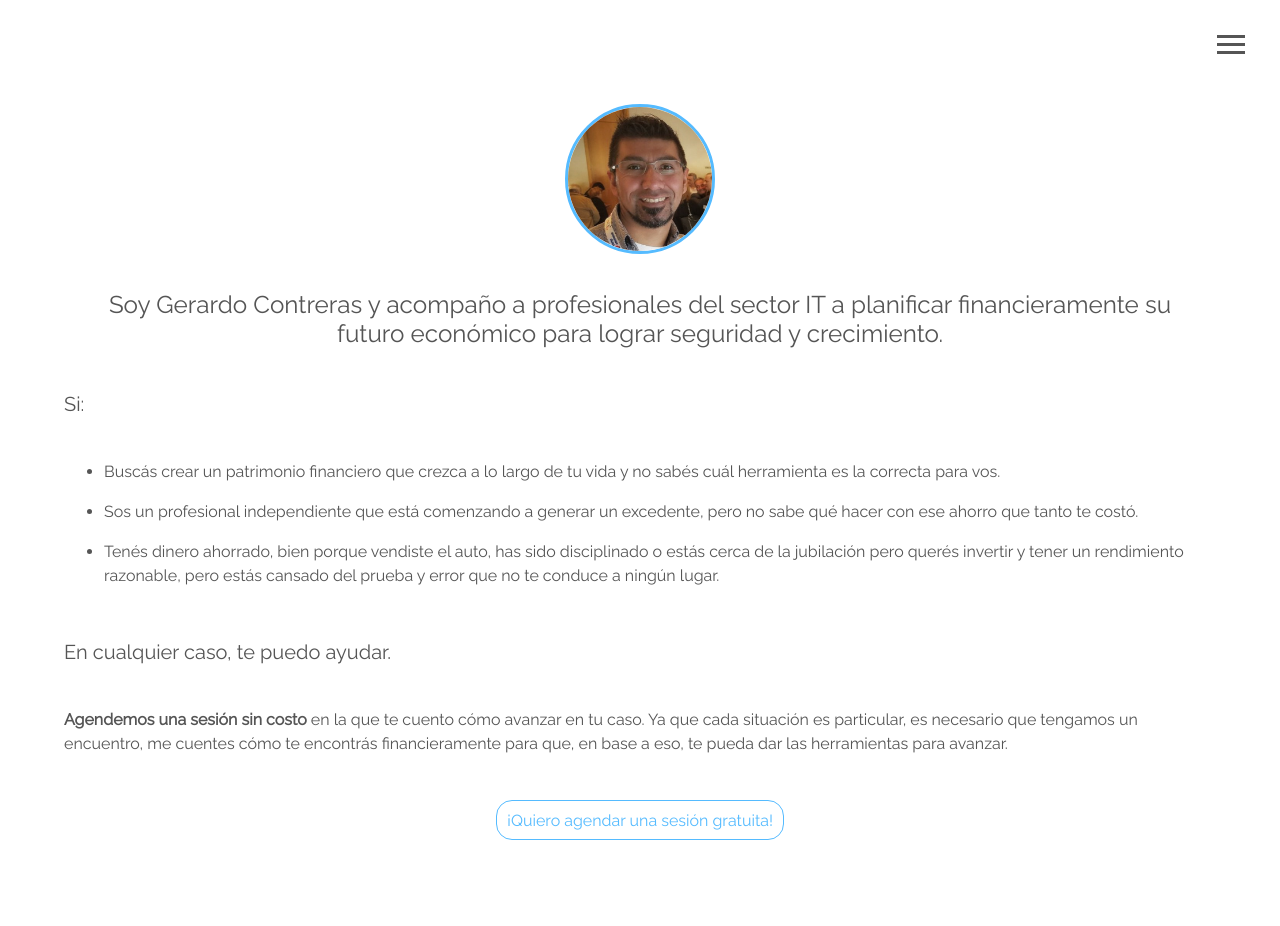
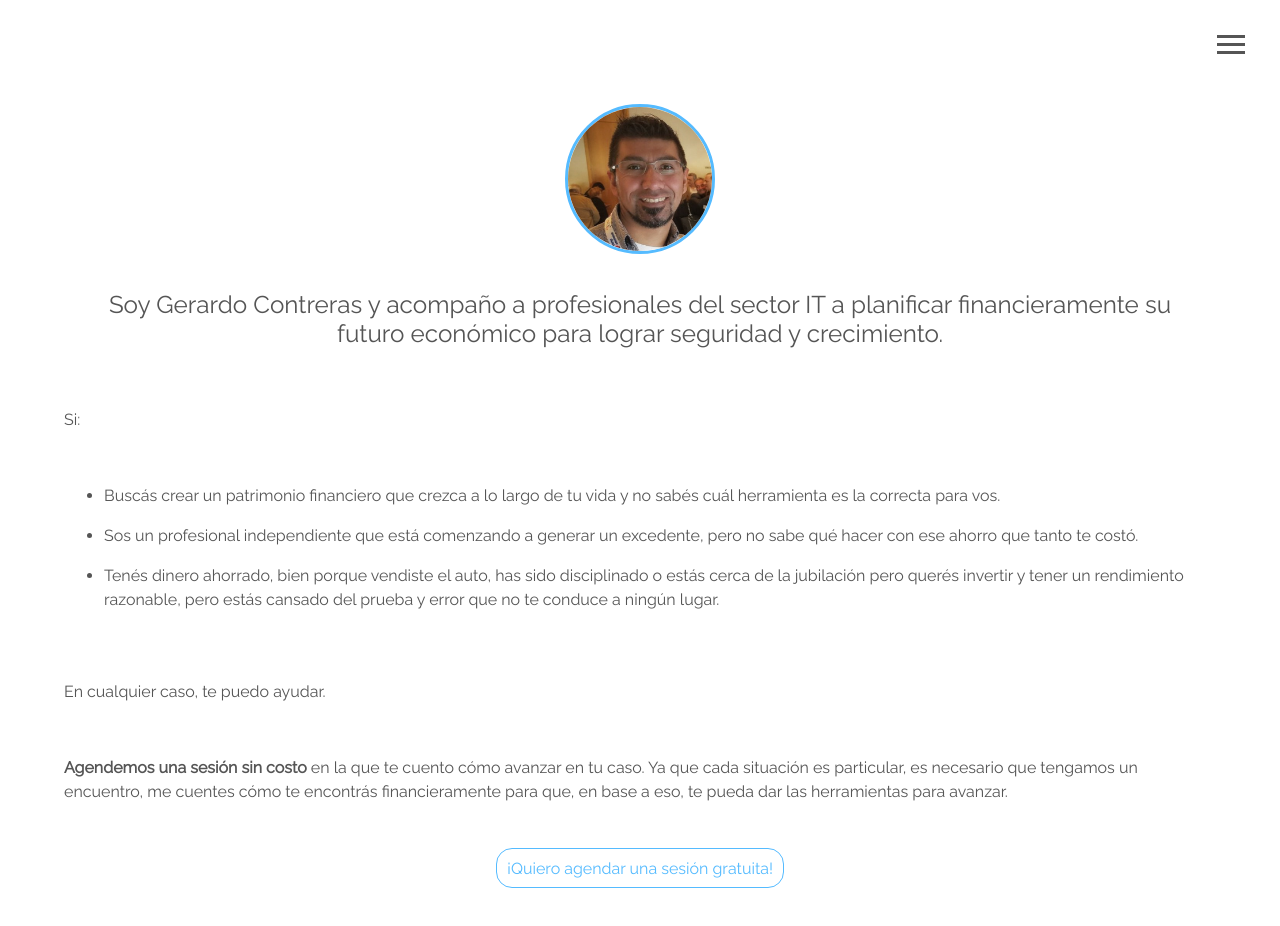
Before and after one commit to Gerardo-Contreras/Gerardo-Contreras.github.io, a plain HTML site: page about.html in a window 1280 px wide. Drawn offline with Linux system fonts and the light colour scheme.

Commit message:
Add files via upload

```diff
--- a/about.html
+++ b/about.html
@@ -44,7 +44,7 @@ lograr seguridad y crecimiento.
 </h4>
 </div>
 
-<p class="h5">Si:</p>
+<p>Si:</p>
 <ul>
 <li class="mbt-2">
     Busc&aacute;s crear un patrimonio financiero que crezca a
@@ -67,7 +67,7 @@ lograr seguridad y crecimiento.
 </li>
 </ul>
 
-<p class="h5">En cualquier caso, te puedo ayudar.</p>
+<p>En cualquier caso, te puedo ayudar.</p>
 <p>
 <strong>Agendemos una sesi&oacute;n sin costo</strong> en la que te cuento c&oacute;mo avanzar
 en tu caso. Ya que cada situaci&oacute;n es particular, es necesario
```
